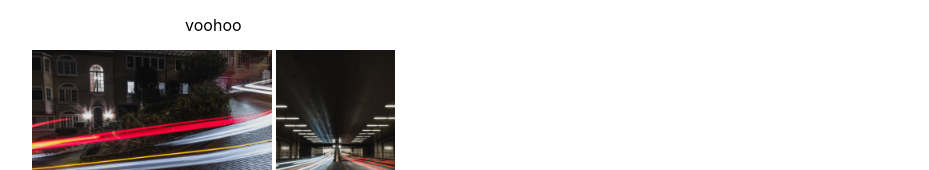
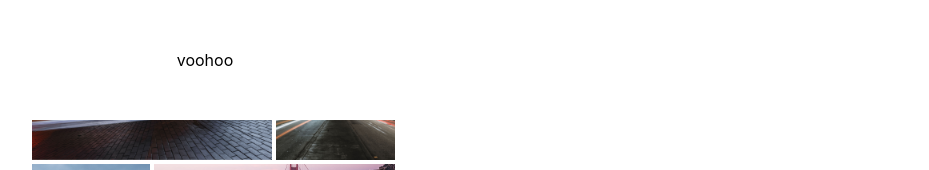
Before and after one commit to voohoo/voohoo-photo, a React (Create React App) app: page / in a window 1280 px wide. Shown: the top 170 px of the page, without its empty margins (0-929 px from the left). Built offline with nearby package versions, Linux system fonts and the light colour scheme.

Commit message:
Update TopBar style

```diff
--- a/src/components/TopBar.css
+++ b/src/components/TopBar.css
@@ -1,4 +1,19 @@
-#topBar {
+#top-bar {
+  z-index: 1;
+  box-sizing: border-box;
+  height: 120px;
+  width: 100%;
+  position: fixed;
+  top: 0;
+  padding-left: 30px;
+  padding-right: 75vw;
   text-align: center;
-  padding: 15px 0px;
+  background-color: white;
 }
+
+.top-bar-content {
+  position: relative;
+  top: 50%;
+  left: 50%;
+  transform: translate(-50%, -50%);
+}
--- a/src/components/TopBar.js
+++ b/src/components/TopBar.js
@@ -3,8 +3,8 @@ import './TopBar.css';
 
 function TopBar() {
   return (
-    <div id="topBar">
-      voohoo
+    <div id="top-bar">
+      <div className="top-bar-content">voohoo</div>
     </div>
   );
 }
```
